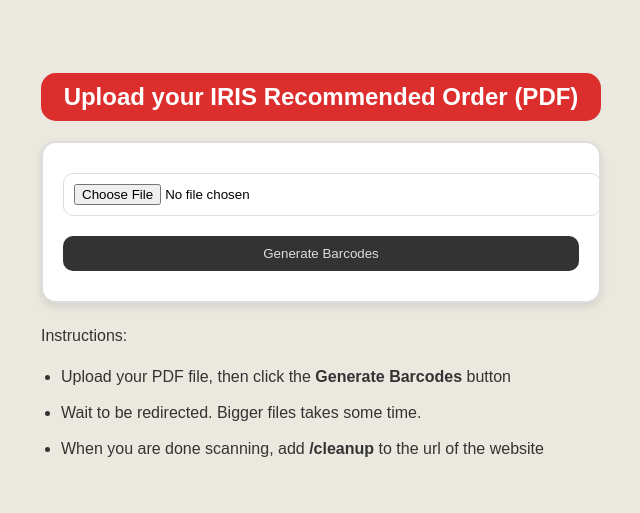
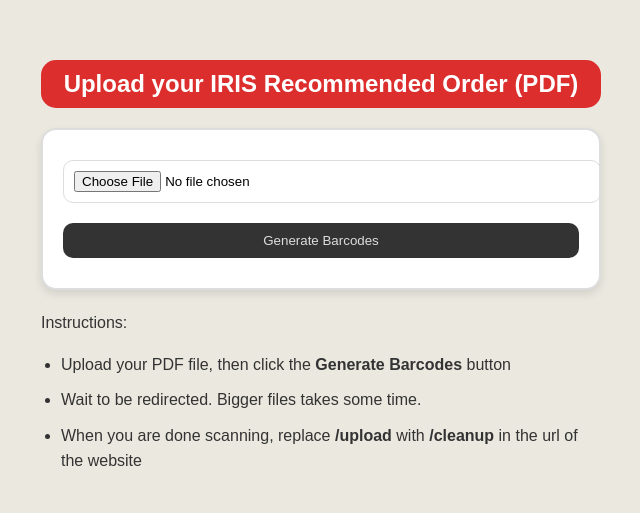
Before and after one commit to joe-bor/luckys_iris, a plain HTML site: page templates/index.html in a window 1280 px wide. Shown: the part 125-638 px from the top of the page, without its empty margins (319-959 px from the left). Drawn offline with Linux system fonts and the light colour scheme.

Commit message:
changed instructions

```diff
--- a/templates/index.html
+++ b/templates/index.html
@@ -28,8 +28,8 @@
           </li>
           <li>Wait to be redirected. Bigger files takes some time.</li>
           <li>
-            When you are done scanning, add <strong>/cleanup</strong> to the url
-            of the website
+            When you are done scanning, replace <strong>/upload</strong> with
+            <strong>/cleanup</strong> in the url of the website
           </li>
         </ul>
       </div>
```
